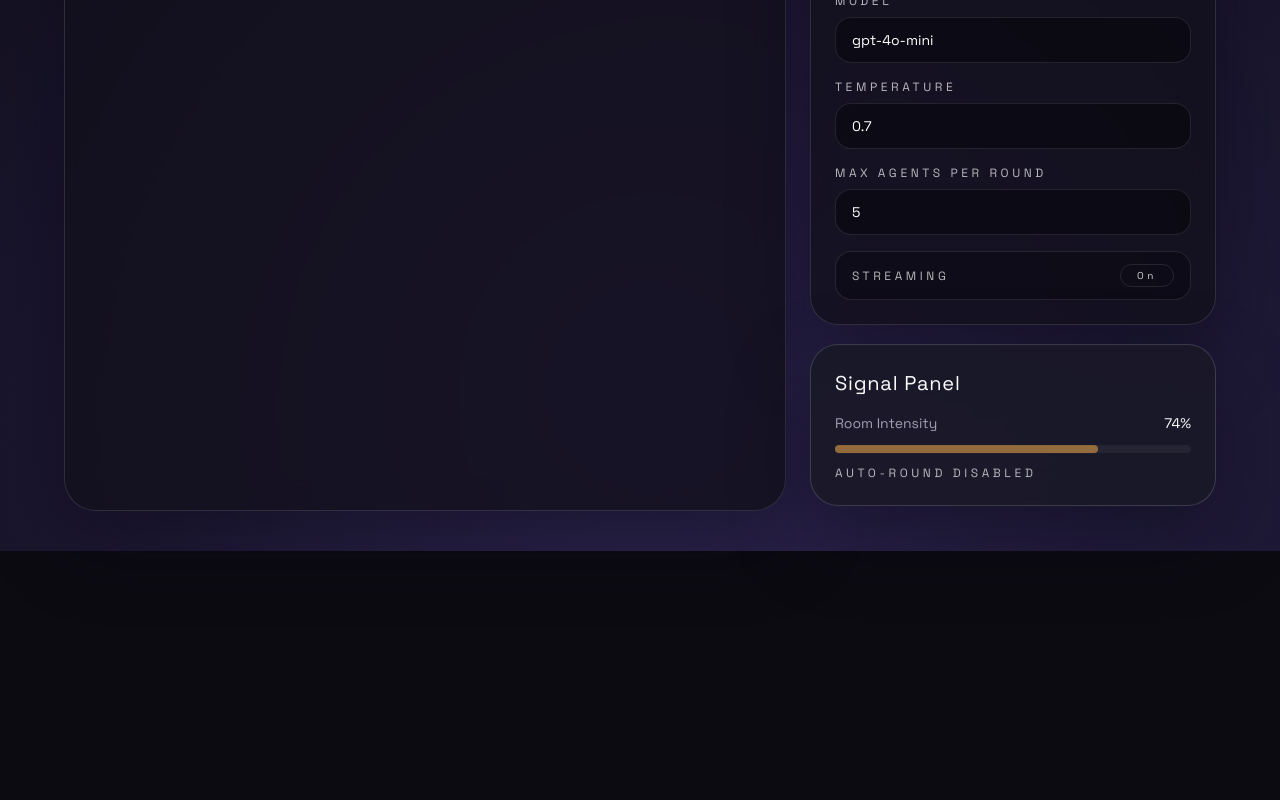
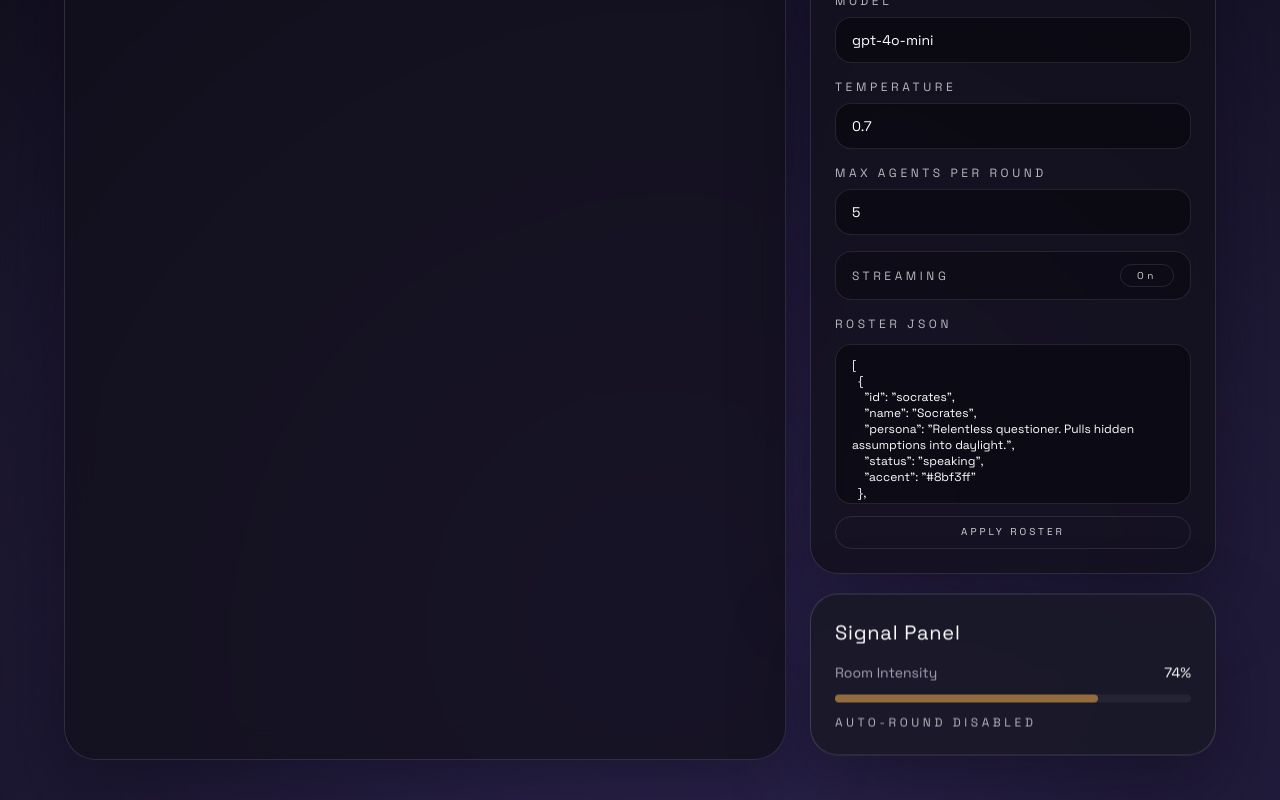
Before and after one commit to qiuhuiming/cyber-arene, a Next.js app: page / in a window 1280 px wide. Shown: the part 1212-2012 px from the top of the page. Before the commit the page ends 1763 px from the top, so only its background shows below. Built offline with nearby package versions, Linux system fonts and the light colour scheme.

Commit message:
Allow configurable roster in UI

```diff
--- a/src/app/page.tsx
+++ b/src/app/page.tsx
@@ -166,11 +166,50 @@ export default function Home() {
   const [autoRound, setAutoRound] = useState(false);
   const [streaming, setStreaming] = useState(true);
   const [error, setError] = useState<string | null>(null);
+  const [rosterDraft, setRosterDraft] = useState(
+    JSON.stringify(defaultAgents, null, 2),
+  );
+  const [rosterError, setRosterError] = useState<string | null>(null);
+  const [rosterNotice, setRosterNotice] = useState<string | null>(null);
 
   const updateAgentStatus = (id: string, status: Agent["status"]) => {
     setAgentList((prev) =>
       prev.map((agent) => (agent.id === id ? { ...agent, status } : agent)),
     );
+  };
+
+  const applyRosterDraft = () => {
+    setRosterError(null);
+    setRosterNotice(null);
+    try {
+      const parsed = JSON.parse(rosterDraft);
+      if (!Array.isArray(parsed)) {
+        throw new Error("Roster must be a JSON array.");
+      }
+      const updated = parsed.map((item, index) => {
+        if (
+          !item ||
+          typeof item.id !== "string" ||
+          typeof item.name !== "string" ||
+          typeof item.persona !== "string"
+        ) {
+          throw new Error(`Invalid agent at index ${index}.`);
+        }
+        return {
+          id: item.id,
+          name: item.name,
+          persona: item.persona,
+          status: "idle",
+          accent: typeof item.accent === "string" ? item.accent : "#9aa2ff",
+        } satisfies Agent;
+      });
+      setAgentList(updated);
+      setRosterNotice("Roster applied.");
+    } catch (parseError) {
+      setRosterError(
+        parseError instanceof Error ? parseError.message : "Roster parse error.",
+      );
+    }
   };
 
   const runRound = useCallback(async () => {
@@ -467,7 +506,7 @@ export default function Home() {
               <div className="flex items-center justify-between">
                 <h2 className="text-display text-2xl text-white">Roster</h2>
                 <span className="text-xs uppercase tracking-[0.3em] text-[color:var(--muted)]">
-                  5 Agents
+                  {agentList.length} Agents
                 </span>
               </div>
               <div className="flex flex-col gap-4">
@@ -579,6 +618,32 @@ export default function Home() {
                     {streaming ? "On" : "Off"}
                   </button>
                 </label>
+                <div className="flex flex-col gap-3">
+                  <span className="text-xs uppercase tracking-[0.3em] text-white/70">
+                    Roster JSON
+                  </span>
+                  <textarea
+                    className="min-h-[160px] w-full resize-none rounded-2xl border border-white/10 bg-black/40 px-4 py-3 text-xs text-white placeholder:text-white/40 focus:outline-none focus:ring-2 focus:ring-[color:var(--accent)]"
+                    value={rosterDraft}
+                    onChange={(event) => setRosterDraft(event.target.value)}
+                  />
+                  <button
+                    className="rounded-full border border-white/10 px-4 py-2 text-[10px] uppercase tracking-[0.3em] text-white/80 transition hover:border-white/40 hover:text-white"
+                    onClick={applyRosterDraft}
+                  >
+                    Apply Roster
+                  </button>
+                  {rosterNotice ? (
+                    <div className="rounded-2xl border border-emerald-500/30 bg-emerald-500/10 px-4 py-2 text-xs text-emerald-100">
+                      {rosterNotice}
+                    </div>
+                  ) : null}
+                  {rosterError ? (
+                    <div className="rounded-2xl border border-red-500/40 bg-red-500/10 px-4 py-2 text-xs text-red-200">
+                      {rosterError}
+                    </div>
+                  ) : null}
+                </div>
                 {error ? (
                   <div className="rounded-2xl border border-red-500/40 bg-red-500/10 px-4 py-3 text-xs text-red-200">
                     {error}
```
